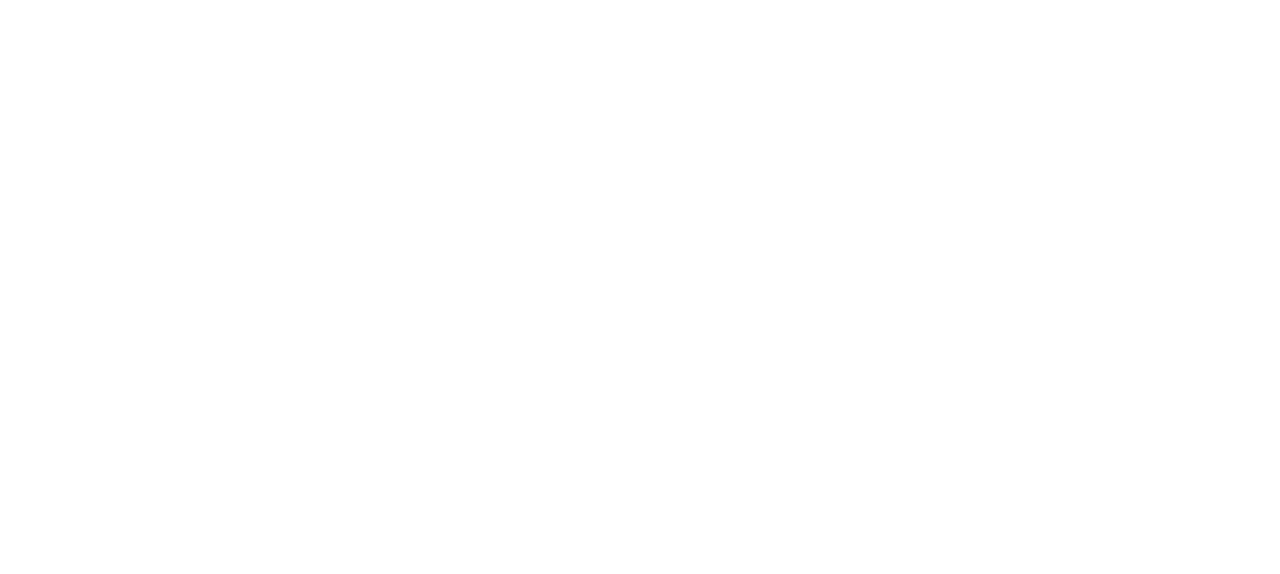
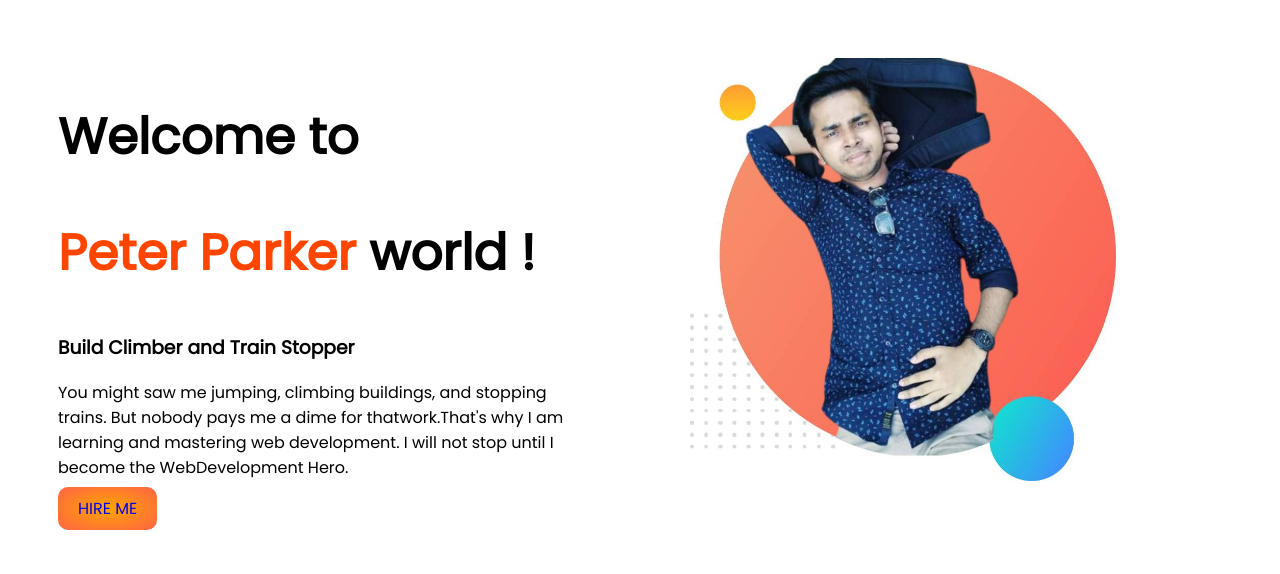
Before and after one commit to fahim000l/module_4, a plain HTML site: page index.html in a window 1280 px wide. Drawn offline with Linux system fonts and the light colour scheme.

Commit message:
1st commit

```diff
--- a/index.html
+++ b/index.html
@@ -1,13 +1,36 @@
 <!DOCTYPE html>
 <html lang="en">
+
 <head>
     <meta charset="UTF-8">
     <meta http-equiv="X-UA-Compatible" content="IE=edge">
     <meta name="viewport" content="width=device-width, initial-scale=1.0">
     <title>Document</title>
+    <link rel="preconnect" href="https://fonts.googleapis.com">
+    <link rel="preconnect" href="https://fonts.gstatic.com" crossorigin>
+    <link href="https://fonts.googleapis.com/css2?family=Poppins&display=swap" rel="stylesheet">
     <link rel="stylesheet" href="style.css">
 </head>
+
 <body>
+    <section>
+        <div class="half_width">
+            <h1>Welcome to</h1>
+            <h1><span class="orange">Peter Parker</span> world !</h1>
+            <h3>Build Climber and Train Stopper</h3>
+            <p>You might saw me jumping, climbing buildings, and stopping trains. But nobody pays me a dime for
+                thatwork.That's why I am learning and mastering web development. I will not stop until I become the
+                WebDevelopment Hero.
+            </p>
+            <a class="button" target="_blank" href="https://www.facebook.com/profile.php?id=100010119190247"> HIRE ME
+            </a>
+        </div>
+
+        <div class="half_width">
+            <img src="images/fahim_iiuc.jpg" alt="">
+        </div>
+    </section>
 
 </body>
+
 </html>
--- a/style.css
+++ b/style.css
@@ -0,0 +1,32 @@
+body {
+
+    font-family: 'Poppins', sans-serif;
+}
+
+h1 {
+    font-size: 50px;
+}
+
+.orange {
+    color: orangered;
+}
+
+section {
+    display: flex;
+}
+
+.half_width {
+    width: 100%;
+    padding: 50px 50px;
+}
+
+.half_width img {
+    width: 80%;
+}
+
+.button {
+    text-decoration: none;
+    background-image: radial-gradient(orange, tomato);
+    padding: 10px 20px;
+    border-radius: 10px;
+}
```
Also changed, not shown: images/dream-bg.png (added), images/exp-bg.png (added), images/fahim_iiuc.jpg (added), images/fahim_park.jpg (added), images/jhankar.png (added), images/jhankar2.png (added), images/my-bg.png (added), images/my-bg2.png (added), images/top-banner.png (added), 7 other files.
